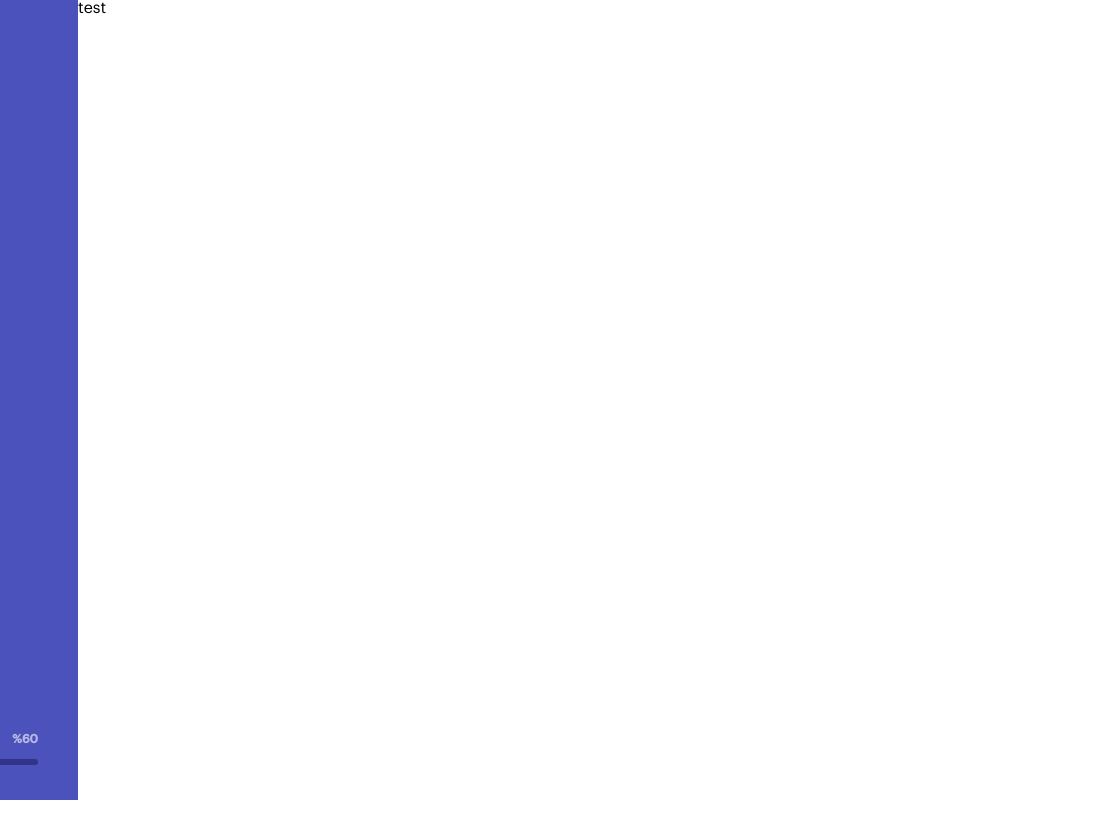
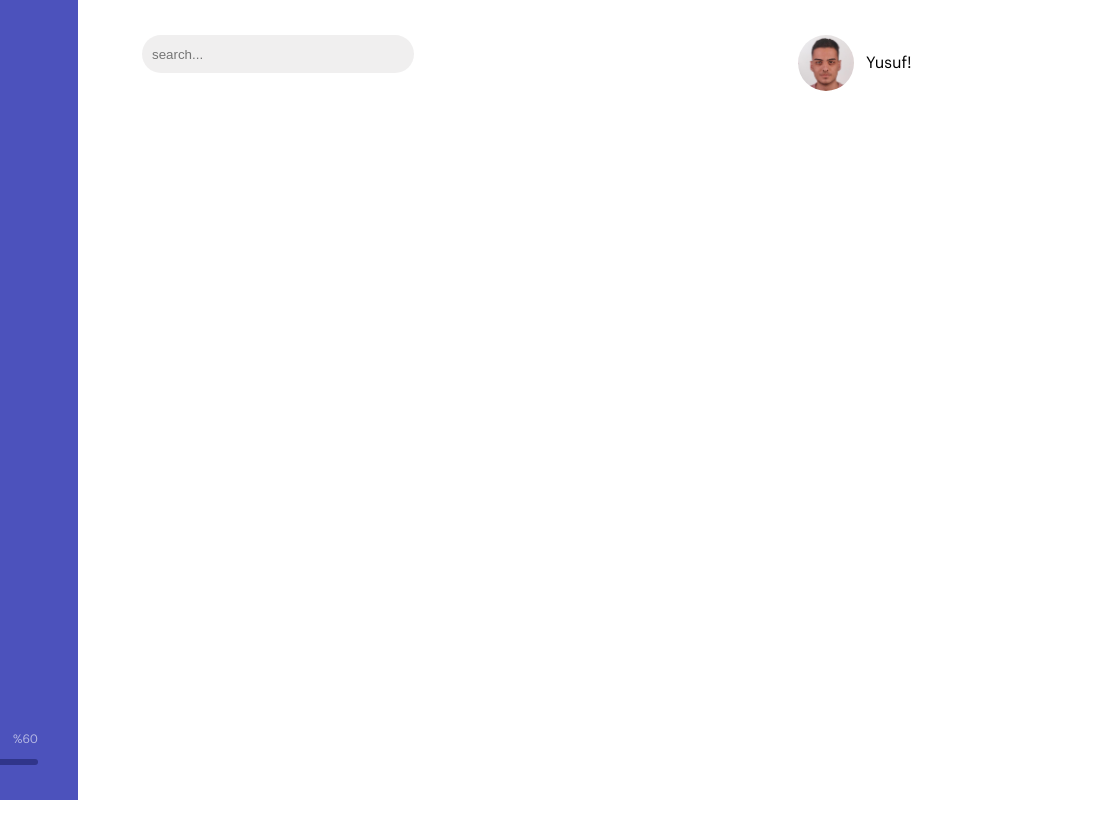
Before and after one commit to DevYosef35/dashboardUI, a plain HTML site: page index.html in a window 1280 px wide. Shown: the full height of the page, 174-1280 px from the left. Before the commit the page ends 800 px from the top, so only its background shows below. Drawn offline with Linux system fonts and the light colour scheme.

Commit message:
content side was created

```diff
--- a/css/style.css
+++ b/css/style.css
@@ -118,6 +118,7 @@ body{
 .side-bar .storage .storage-text .percent{
     font-size: 12px;
     color: rgba(255, 255, 255,.6);
+    font-weight: normal;
 }
 .side-bar .storage .storage-bar{
     width: 100%;
@@ -133,3 +134,45 @@ body{
     background-color: #f8d9af;
     display: block;
 }
+/* CONTENT */
+.content{
+    height: 100%;
+    display: flex;
+    padding: 35px 64px 325px 64px;
+}
+.main-content{
+    flex: 1;
+}
+.nav-bar{
+
+    display: flex;
+    justify-content: space-between;
+    align-items: center;
+}
+.nav-bar-input{
+    height: 18px;
+    width: 252px;
+    padding: 10px;
+    border-radius: 26px;
+    border: none;
+    background-color: rgba(231, 229, 229, 0.6);
+}
+.content .side-content{
+    width: 256px;
+    display: flex;
+    flex-direction: column;
+    border-left: 1px solid rgba(231, 229, 229,);
+}
+.content .side-content .profile{
+    padding-left: 12px;
+    display: flex;
+    align-items: center;
+}
+.content .side-content .profile img{
+    width: 56px;
+    height: 56px;
+    border-radius: 50%;
+}
+.content .side-content .profile span{
+    padding-left: 12px;
+}
--- a/index.html
+++ b/index.html
@@ -41,7 +41,19 @@
         </div>
     </div>
     <div class="content">
-        test
+        <div class="main-content">
+            <nav class="nav-bar">
+                <input type="text" class="nav-bar-input" placeholder="search...">
+            </nav>
+        </div>
+        <div class="side-content">
+            <div class="profile">
+                <i class="fa fa-bell" aria-hidden="true"></i>
+                <img src="image/profile.jpg" alt="">
+                <span>Yusuf!</span>
+            </div>
+        </div>
+
     </div>
 </body>
 </html>
--- /dev/null
+++ b/script.js
@@ -0,0 +1 @@
+console.log(abe);
```
Also changed, not shown: image/profile.jpg (added).
